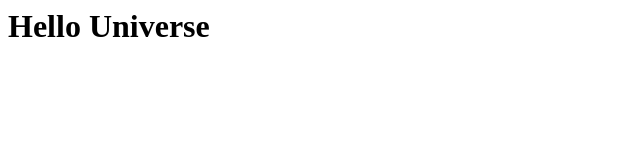
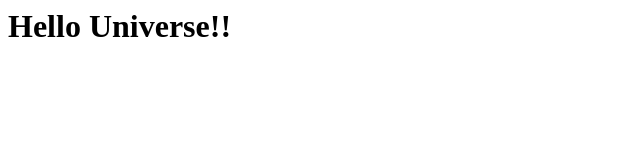
Before and after one commit to jebpeter/SPOT-Music, a plain HTML site: page index.html in a window 1280 px wide. Shown: the full height of the page, 0-640 px from the left. Drawn offline with Linux system fonts and the light colour scheme.

Commit message:
I code this

```diff
--- a/index.html
+++ b/index.html
@@ -1,4 +1,4 @@
 <!DOCTYPE>
 <html>
-<h1>Hello Universe</h1>
+<h1>Hello Universe!!</h1>
 </html>
```
